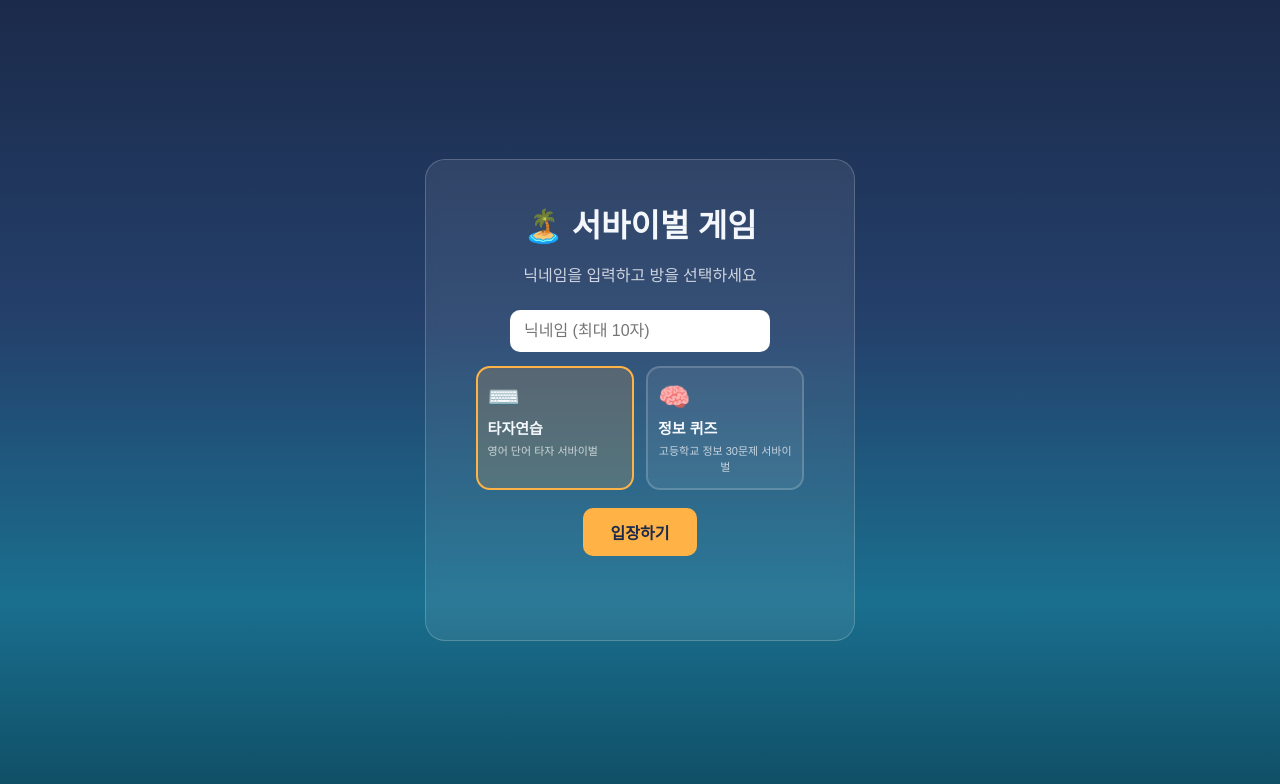
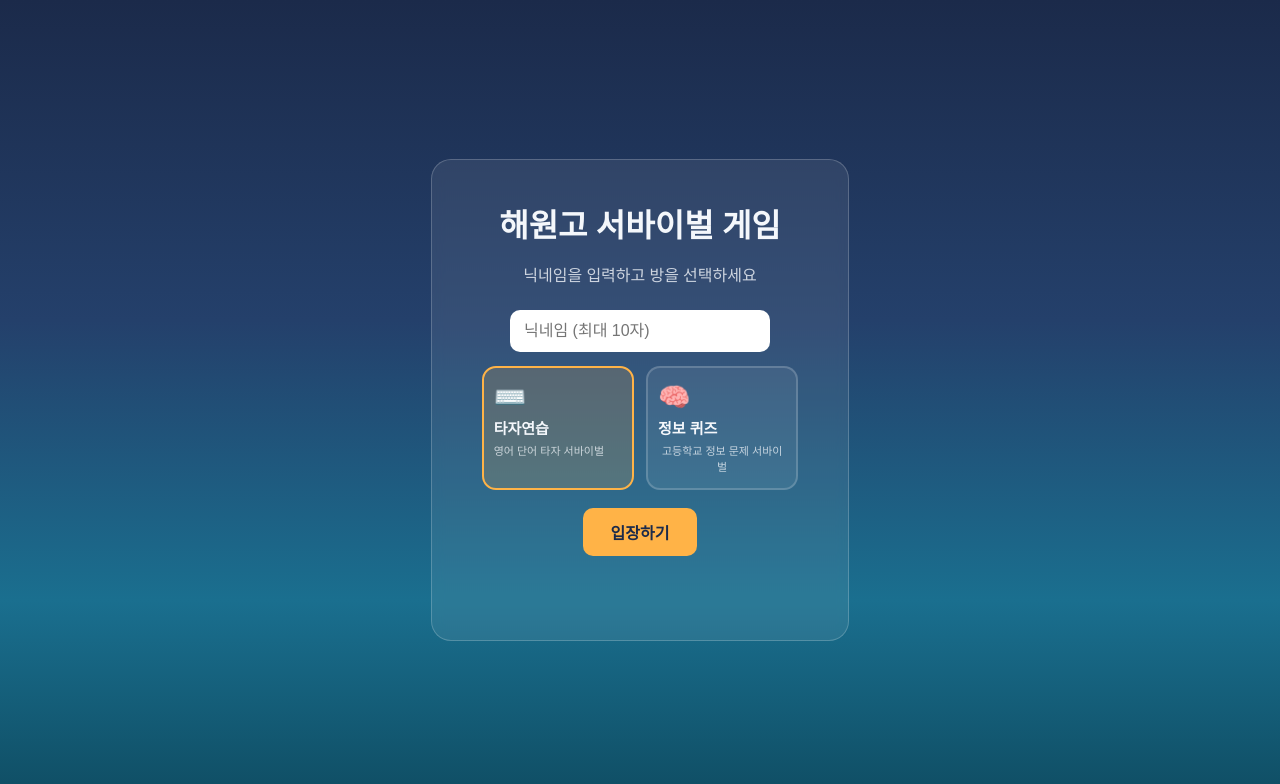
Before and after one commit to hfreezen4-maker/hfz, a website: page venice-typing-game/public/index.html in a window 1280 px wide. Drawn offline with nearby package versions, Linux system fonts and the light colour scheme; no server answers.

Commit message:
Update index.html

```diff
--- a/venice-typing-game/public/index.html
+++ b/venice-typing-game/public/index.html
@@ -11,7 +11,7 @@
   <!-- 로그인 -->
   <section id="screen-login" class="screen active">
     <div class="login-box">
-      <h1>🏝️ 서바이벌 게임</h1>
+      <h1>해원고 서바이벌 게임</h1>
       <p class="subtitle">닉네임을 입력하고 방을 선택하세요</p>
       <input id="nickname-input" maxlength="10" placeholder="닉네임 (최대 10자)" autocomplete="off" />
 
@@ -24,7 +24,7 @@
         <button class="room-btn" id="room-btn-quiz" data-room="quiz">
           <span class="room-emoji">🧠</span>
           <span class="room-name">정보 퀴즈</span>
-          <span class="room-desc">고등학교 정보 30문제 서바이벌</span>
+          <span class="room-desc">고등학교 정보 문제 서바이벌</span>
         </button>
       </div>
 
```
